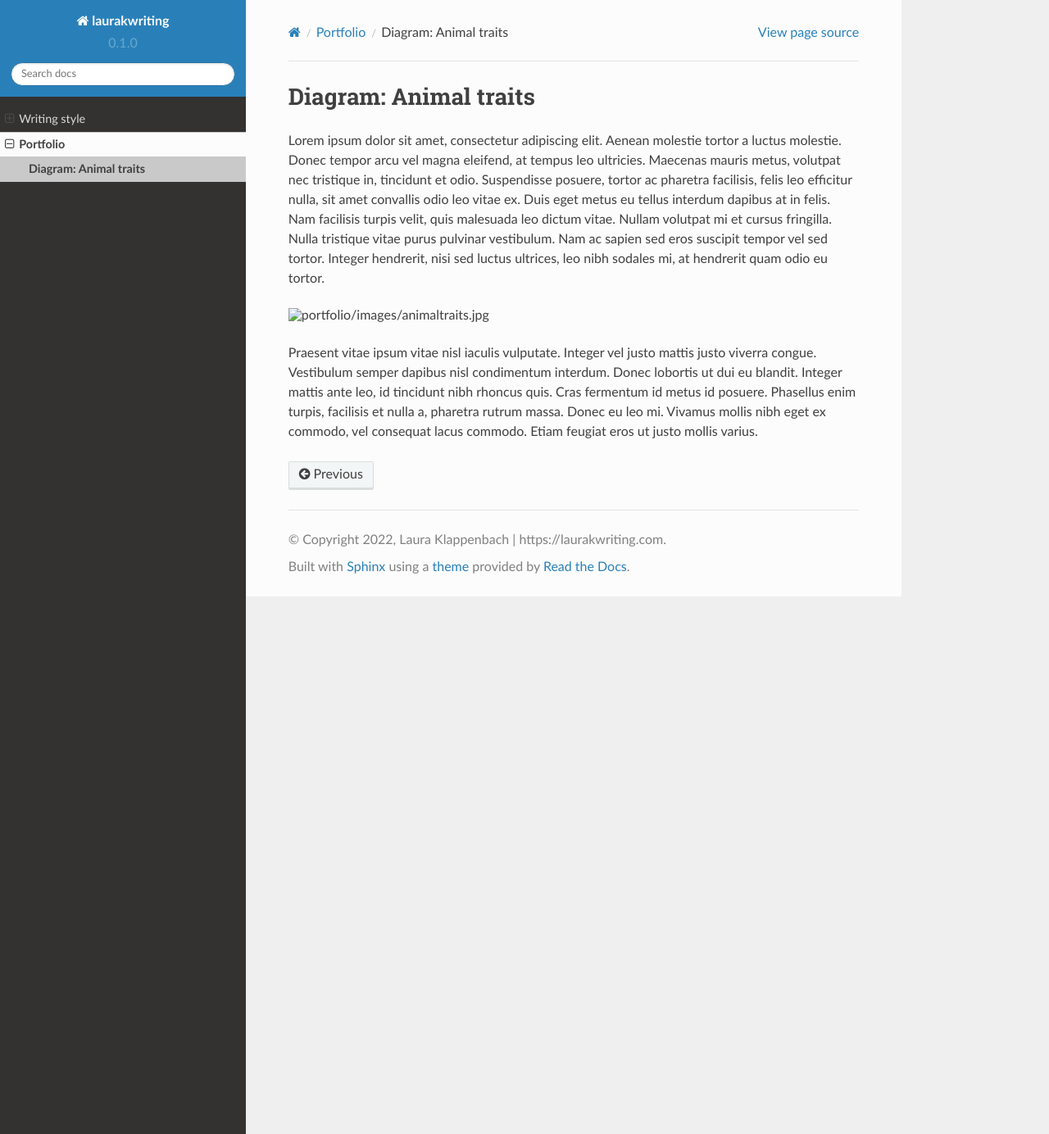
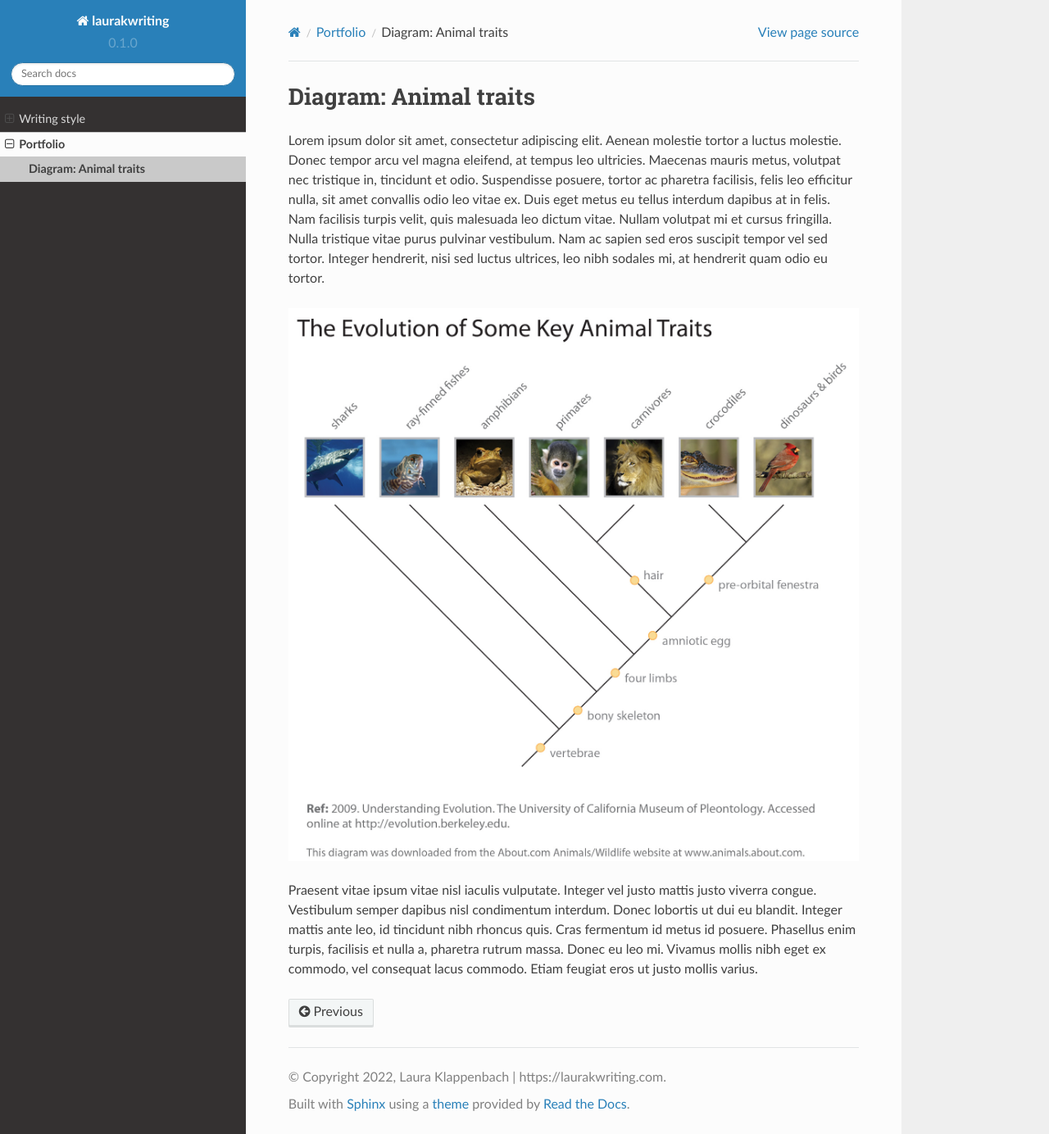
Before and after one commit to laurakwriting/rtd-laurakwriting, a Sphinx documentation site: the page built from docs/source/portfolio/animaltraits.rst, in a window 1280 px wide and 1384 px high. Shown: the whole window at 82% size. Built offline with Sphinx 7.4.7 and the Read the Docs theme 2.0.0, drawn with Linux system fonts in a browser that asks for light colours.

Commit message:
Update animaltraits.rst

```diff
--- a/docs/source/portfolio/animaltraits.rst
+++ b/docs/source/portfolio/animaltraits.rst
@@ -4,7 +4,7 @@ Diagram: Animal traits
 
 Lorem ipsum dolor sit amet, consectetur adipiscing elit. Aenean molestie tortor a luctus molestie. Donec tempor arcu vel magna eleifend, at tempus leo ultricies. Maecenas mauris metus, volutpat nec tristique in, tincidunt et odio. Suspendisse posuere, tortor ac pharetra facilisis, felis leo efficitur nulla, sit amet convallis odio leo vitae ex. Duis eget metus eu tellus interdum dapibus at in felis. Nam facilisis turpis velit, quis malesuada leo dictum vitae. Nullam volutpat mi et cursus fringilla. Nulla tristique vitae purus pulvinar vestibulum. Nam ac sapien sed eros suscipit tempor vel sed tortor. Integer hendrerit, nisi sed luctus ultrices, leo nibh sodales mi, at hendrerit quam odio eu tortor.
 
-.. image:: images/animaltraits.jpg
+.. image:: ../images/animaltraits.jpg
 
 
 Praesent vitae ipsum vitae nisl iaculis vulputate. Integer vel justo mattis justo viverra congue. Vestibulum semper dapibus nisl condimentum interdum. Donec lobortis ut dui eu blandit. Integer mattis ante leo, id tincidunt nibh rhoncus quis. Cras fermentum id metus id posuere. Phasellus enim turpis, facilisis et nulla a, pharetra rutrum massa. Donec eu leo mi. Vivamus mollis nibh eget ex commodo, vel consequat lacus commodo. Etiam feugiat eros ut justo mollis varius.
```
